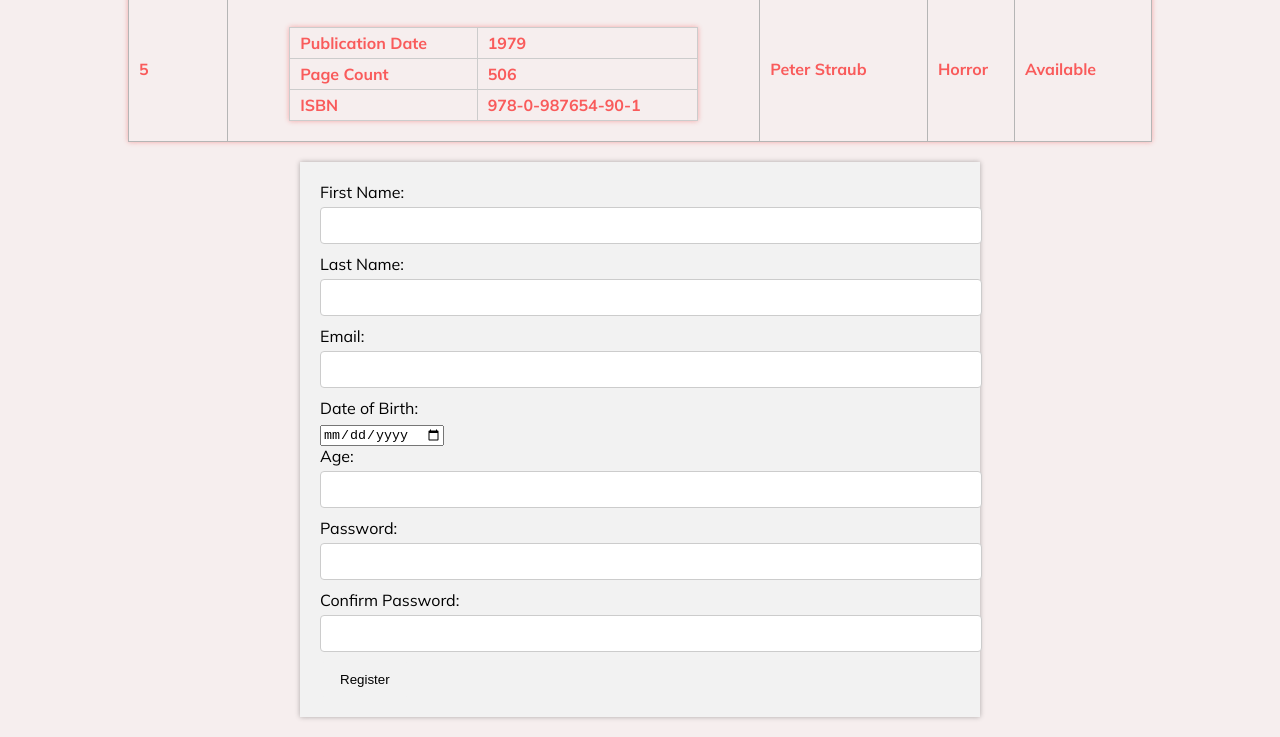
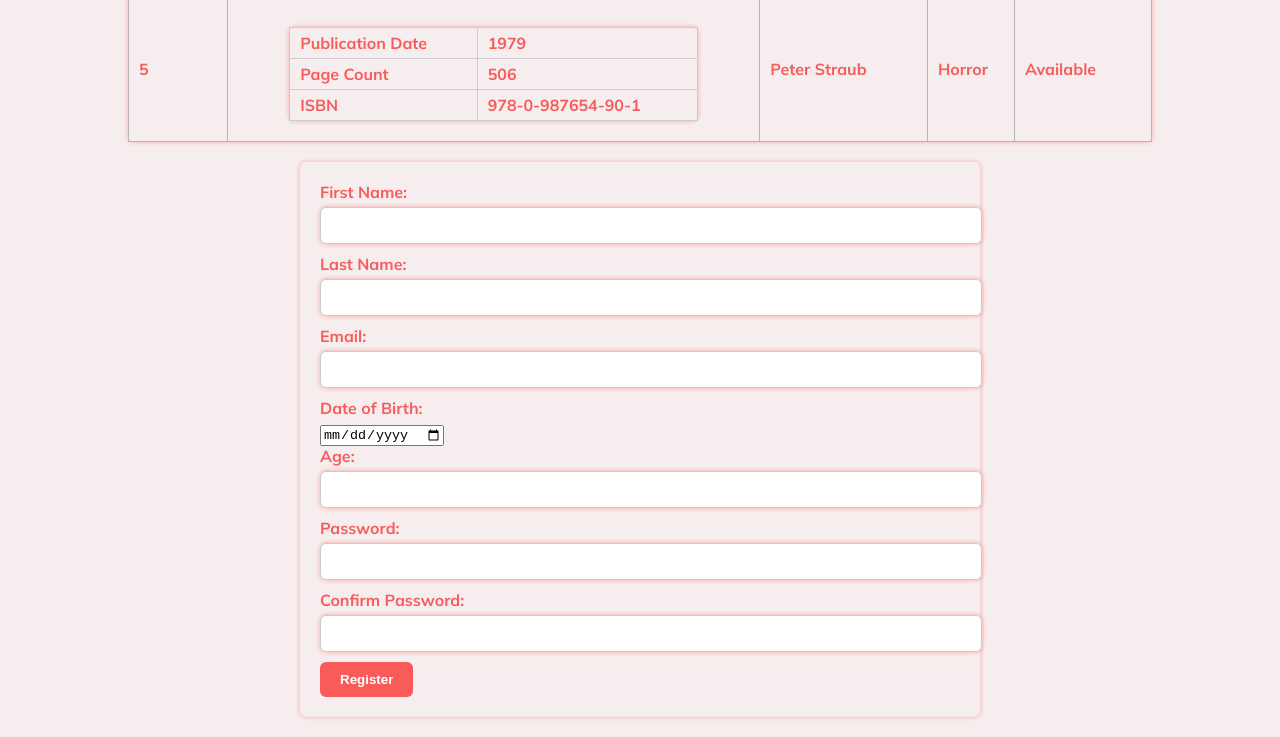
Before and after one commit to johnson-pasanna/library-system, a plain HTML site: page index.html in a window 1280 px wide. Shown: the part 785-1522 px from the top of the page. Drawn offline with Linux system fonts and the light colour scheme.

Commit message:
registration form style changes

```diff
--- a/style.css
+++ b/style.css
@@ -47,6 +47,7 @@ table {
   box-shadow: 0 0 5px rgba(250, 0, 0, 0.3);
   color: #f95b5b;
   font-weight: bolder;
+  border-radius: 6px;
 }
 
 #books th {
@@ -79,8 +80,11 @@ th {
   width: 50%;
   margin: 20px auto;
   padding: 20px;
-  box-shadow: 0 0 5px rgba(0, 0, 0, 0.3);
-  background-color: #f2f2f2;
+  box-shadow: 0 0 5px rgba(250, 0, 0, 0.3);
+  background-color: #f6eeee;
+  border-radius: 6px;
+  color: #f95b5b;
+  font-weight: bolder;
 }
 
 #register-form label {
@@ -96,13 +100,16 @@ th {
   padding: 10px;
   margin-bottom: 10px;
   border: 1px solid #ccc;
-  border-radius: 4px;
+  box-shadow: 0 0 5px rgba(250, 0, 0, 0.3);
+  border-radius: 6px;
 }
 
 #register-form input[type="submit"] {
   padding: 10px 20px;
-  background-color: #f2f2f2;
+  background-color: #f95b5b;
   border: none;
-  border-radius: 4px;
+  border-radius: 6px;
   cursor: pointer;
+  color: white;
+  font-weight: bolder;
 }
```
